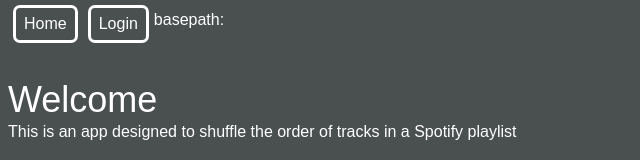
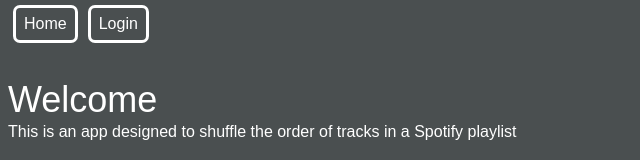
Before and after one commit to Quiggleson/shufflespotify, a Next.js app: page / in a window 1280 px wide. Shown: the top 160 px of the page, without its empty margins (0-640 px from the left). Built offline with nearby package versions, Linux system fonts and the light colour scheme.

Commit message:
remove basepath debug info

```diff
--- a/app/topnav.tsx
+++ b/app/topnav.tsx
@@ -8,7 +8,6 @@ export default function TopNav() {
         <div className="h-16 m-2 flex">
             <a href={basePath + "/"} className="outline rounded px-2 py-1 mx-2 h-fit">Home</a>
             <a href={basePath + "/login"} className="outline rounded px-2 py-1 mx-2 h-fit">Login</a>
-            <p>basepath: {basePath}</p>
         </div>
     );
 }
```
